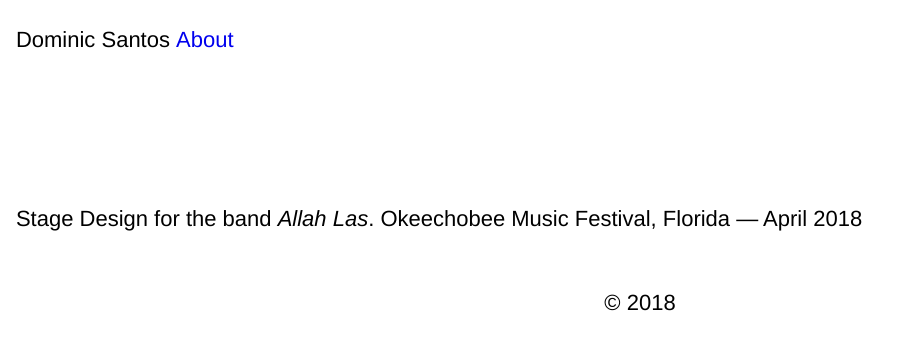
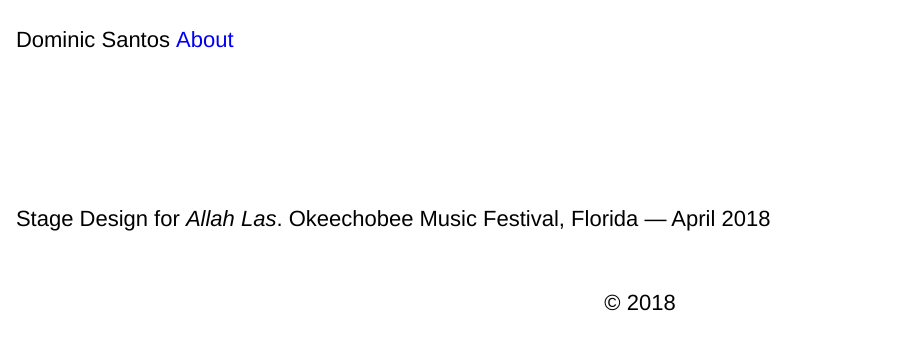
Before and after one commit to davesantos/dominicsantos, a Jekyll site: the page built from _posts/2018-04-01-stage-design.markdown, in a window 1280 px wide. Shown: the top 350 px of the page, without its empty margins (0-908 px from the left). Built offline with Jekyll 4.4.1, drawn with Linux system fonts in a browser that asks for light colours; our own code applies the rules of GitHub Pages for plain Markdown files.

Commit message:
Update descriptions

```diff
--- a/_posts/2015-01-01-stage-visuals-and-art-design.markdown
+++ b/_posts/2015-01-01-stage-visuals-and-art-design.markdown
@@ -9,4 +9,4 @@ images:
 - stage-visuals-tomorrows-tulips-dominicsantos-4.jpg
 - stage-visuals-tomorrows-tulips-dominicsantos-5.jpg
 ---
-Stage visuals and Art Direction for the band _Tomorrows Tulips_ — 2013 - 2016
+Stage visuals and Art Direction for _Tomorrows Tulips_ — 2013 - 2016
--- a/_posts/2016-09-01-acetate-collage-slide-projections.markdown
+++ b/_posts/2016-09-01-acetate-collage-slide-projections.markdown
@@ -9,4 +9,4 @@ images:
   - tomorrows-tulips-echoplex-dominicsantos-4.jpg
 
 ---
-Acetate collage slide projections for the band _Tomorrow Tulips_ at The Echoplex, Los Angeles, CA — September 2016
+Acetate collage slide projections for _Tomorrow Tulips_ at The Echoplex, Los Angeles, CA — September 2016
--- a/_posts/2018-04-01-stage-design.markdown
+++ b/_posts/2018-04-01-stage-design.markdown
@@ -5,4 +5,4 @@ date: 2018-04-01
 images:
   - stage-design-allah-las-dominicsantos.jpg
 ---
-Stage Design for the band _Allah Las_. Okeechobee Music Festival, Florida —  April 2018
+Stage Design for _Allah Las_. Okeechobee Music Festival, Florida —  April 2018
```
